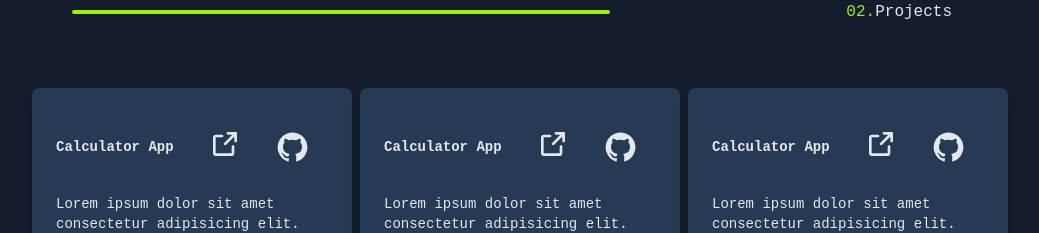
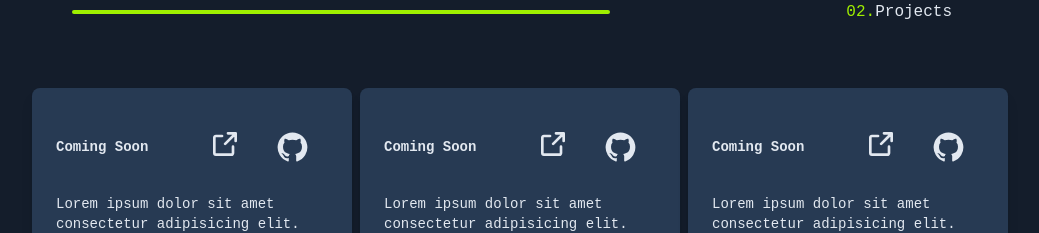
Before and after one commit to Sean-Thomo/portfolio, a Next.js app: page / in a window 1280 px wide. Shown: the part 1440-1673 px from the top of the page, without its empty margins (128-1167 px from the left). Built offline with nearby package versions, Linux system fonts and the light colour scheme.

Commit message:
fix(projects): Add coming soon to projects heading

```diff
--- a/src/app/page.tsx
+++ b/src/app/page.tsx
@@ -25,10 +25,10 @@ export default function Home() {
                 </div>
 
                 <div className="mt-8 flex flex-row justify-center items-center md:flex-col md:place-items-start md:mt-0">
-                    <Link href="" className="m-5">
+                    <Link href="https://www.linkedin.com/in/siphesihle-thomo/" className="m-5">
                         <svg className="transition ease-in-out text-slate-200 hover:text-lime-600 hover:scale-110 duration-150" width={30} height={30}><use xlinkHref="/appIcons.svg#github"/></svg>
                     </Link>
-                    <Link href="" className="m-5">
+                    <Link href="https://github.com/Sean-Thomo" className="m-5">
                         <svg className="transition ease-in-out text-slate-200 hover:text-lime-600 hover:scale-110 duration-150" width={30} height={30}><use xlinkHref="/appIcons.svg#linkedin"/></svg>
                     </Link>
                 </div>
@@ -59,9 +59,7 @@ export default function Home() {
                     <div className="grid grid-cols-2">
                     <ul>
                         <li className="flex items-center">
-                            {/* <span> */}
                             <svg className="m-5 text-lime-500" width={24} height={24}><use xlinkHref="/appIcons.svg#arrow"/></svg>
-                            {/* </span> */}
                             TypeScript
                         </li>
                         <li className="flex items-center">
@@ -111,7 +109,7 @@ export default function Home() {
                     transition duration-150 ease-in-out hover:bg-mirage-700 hover:ring-mirage-600 hover:scale-110
                     hover:-translate-y-1">
                     <div className="flex justify-between items-center">
-                        <h1 className="text-slate-200 group-hover:text-white text-sm font-semibold">Calculator App</h1>
+                        <h1 className="text-slate-200 group-hover:text-white text-sm font-semibold">Coming Soon</h1>
 
                         <div className="flex">
                             <Link href="" className="m-5">
@@ -140,7 +138,7 @@ export default function Home() {
                     transition duration-150 ease-in-out hover:bg-mirage-700 hover:ring-mirage-600 hover:scale-110
                     hover:-translate-y-1">
                     <div className="flex justify-between items-center">
-                        <h1 className="text-slate-200 group-hover:text-white text-sm font-semibold">Calculator App</h1>
+                        <h1 className="text-slate-200 group-hover:text-white text-sm font-semibold">Coming Soon</h1>
 
                         <div className="flex">
                             <Link href="" className="m-5">
@@ -169,7 +167,7 @@ export default function Home() {
                     transition duration-150 ease-in-out hover:bg-mirage-700 hover:ring-mirage-600 hover:scale-110
                     hover:-translate-y-1">
                     <div className="flex justify-between items-center">
-                        <h1 className="text-slate-200 group-hover:text-white text-sm font-semibold">Calculator App</h1>
+                        <h1 className="text-slate-200 group-hover:text-white text-sm font-semibold">Coming Soon</h1>
 
                         <div className="flex">
                             <Link href="" className="m-5">
```
